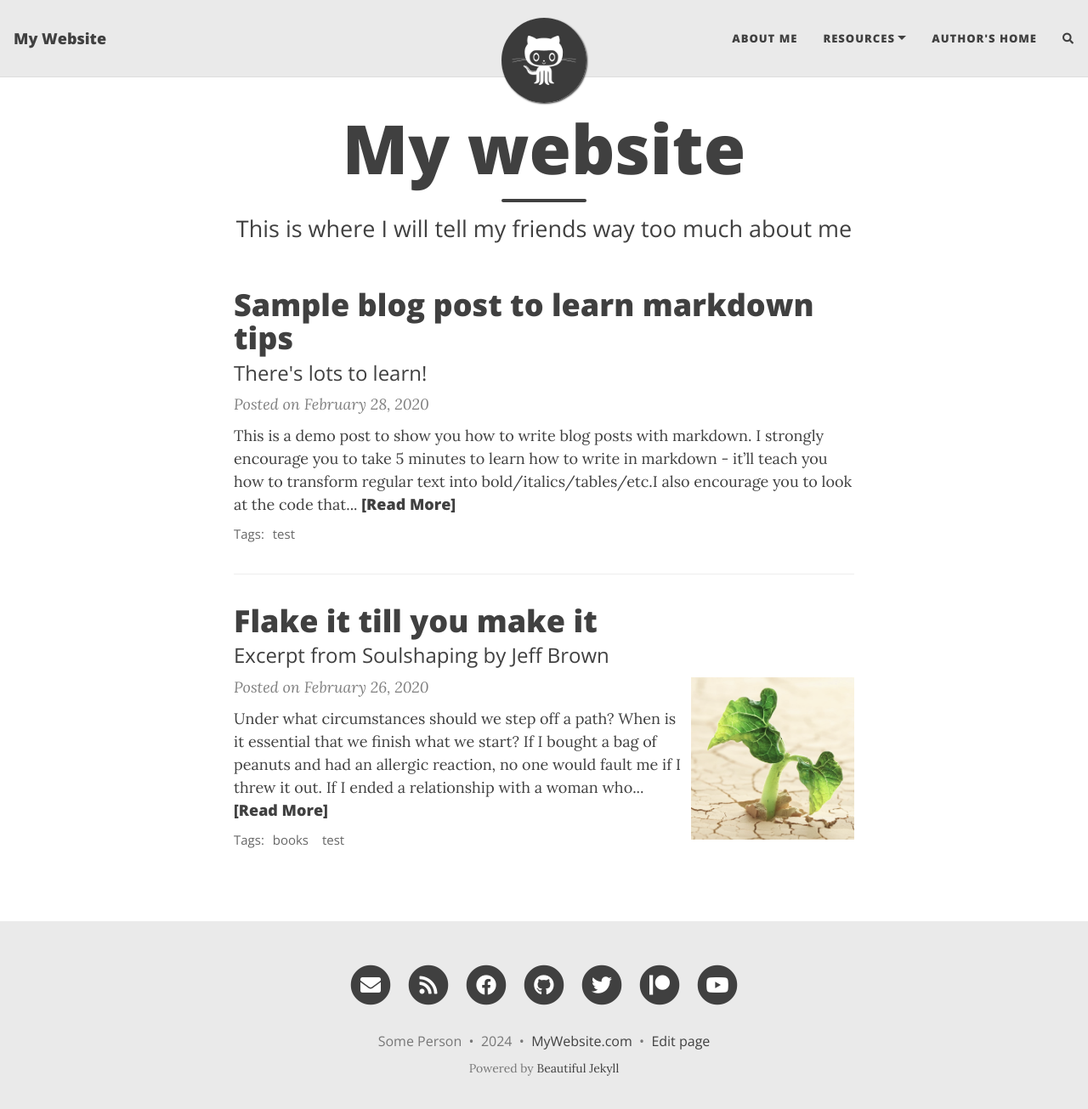
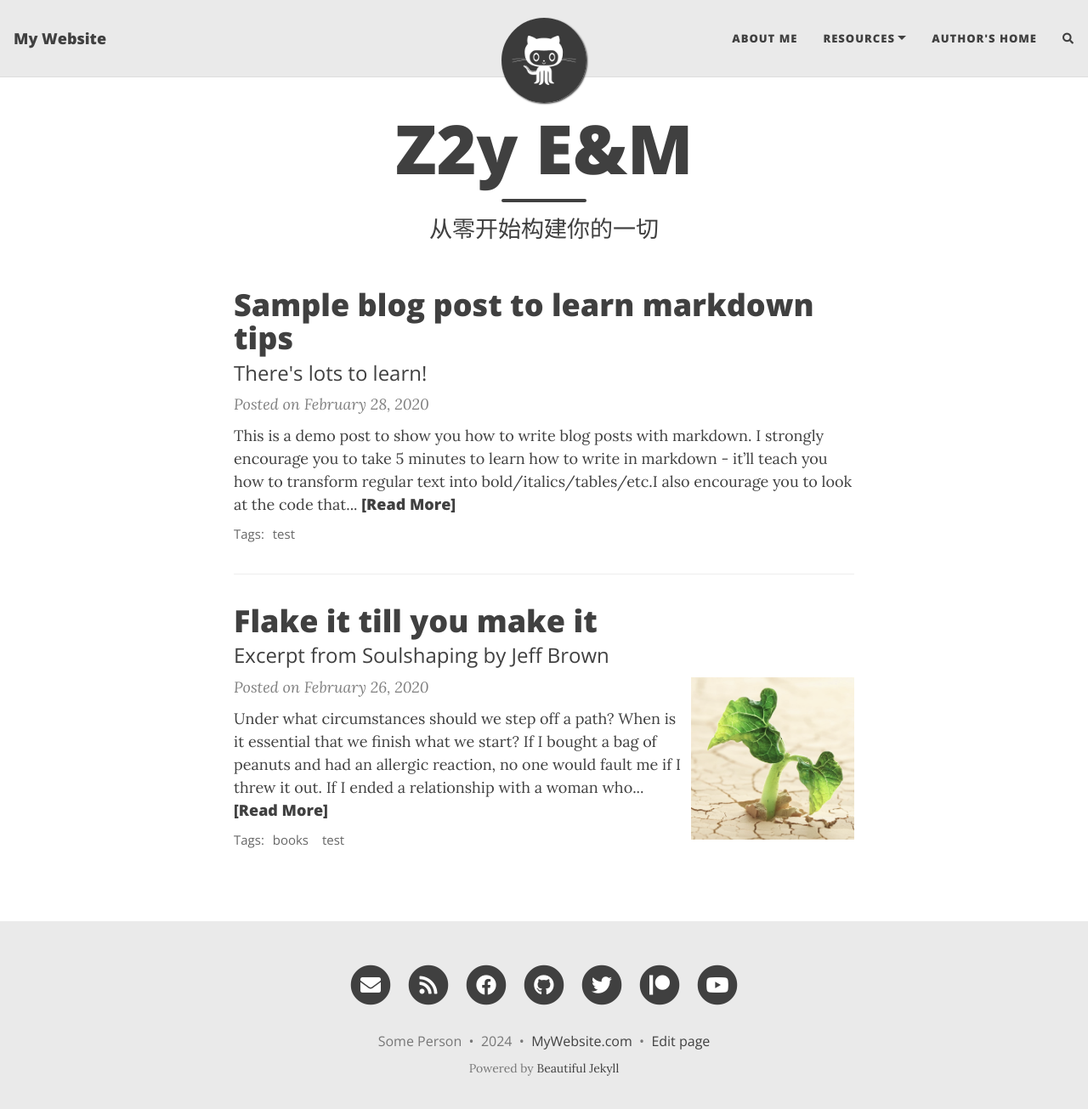
Before and after one commit to zero2you/Website-Product, a Jekyll site: the page built from index.html, in a window 1280 px wide and 1318 px high. Shown: the top 1305 px of the window at 85% size. Built offline with Jekyll 4.4.1, drawn with Linux system fonts in a browser that asks for light colours; nearby versions of some CDN libraries; the list of posts is cut into pages by our own code; comment, search, counter and statistics services are not loaded.

Commit message:
调整标题

```diff
--- a/index.html
+++ b/index.html
@@ -1,5 +1,5 @@
 ---
 layout: home
-title: My website
-subtitle: This is where I will tell my friends way too much about me
+title: Z2y E&M
+subtitle: 从零开始构建你的一切
 ---
```
Also changed, not shown: 1 other file.
